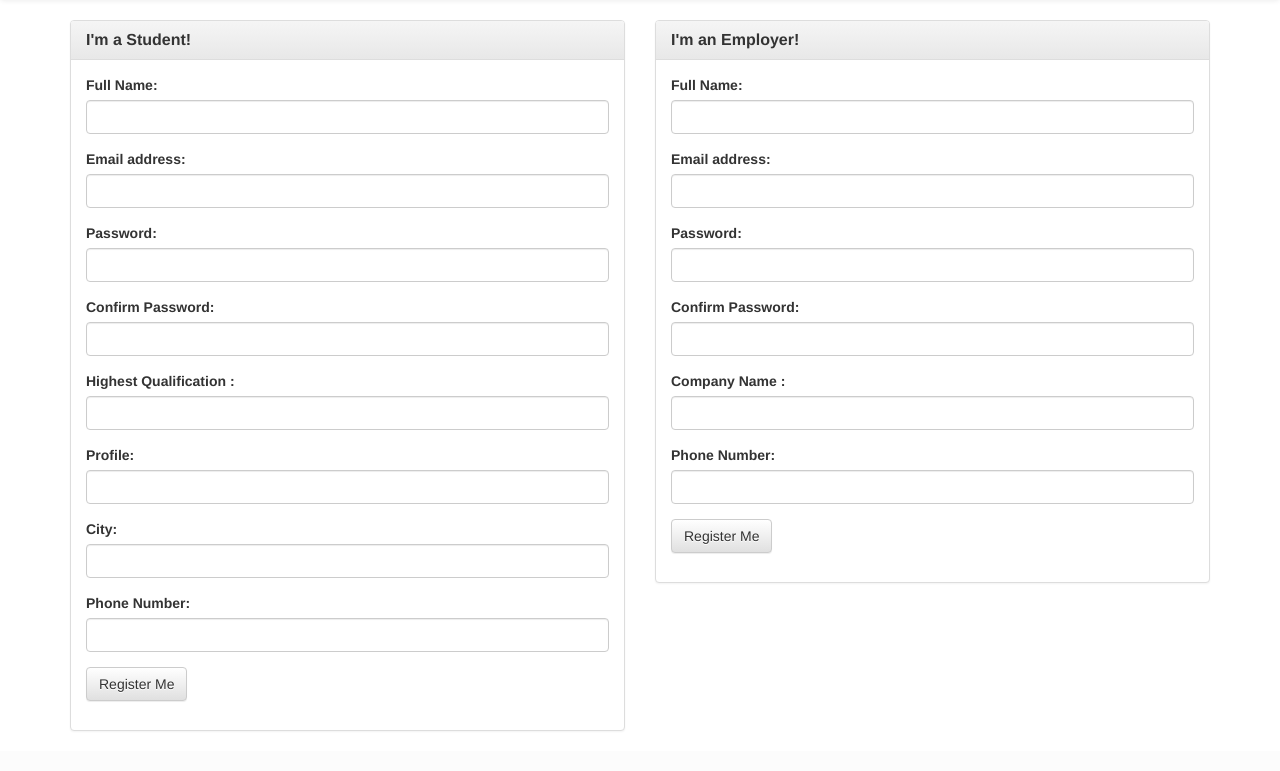
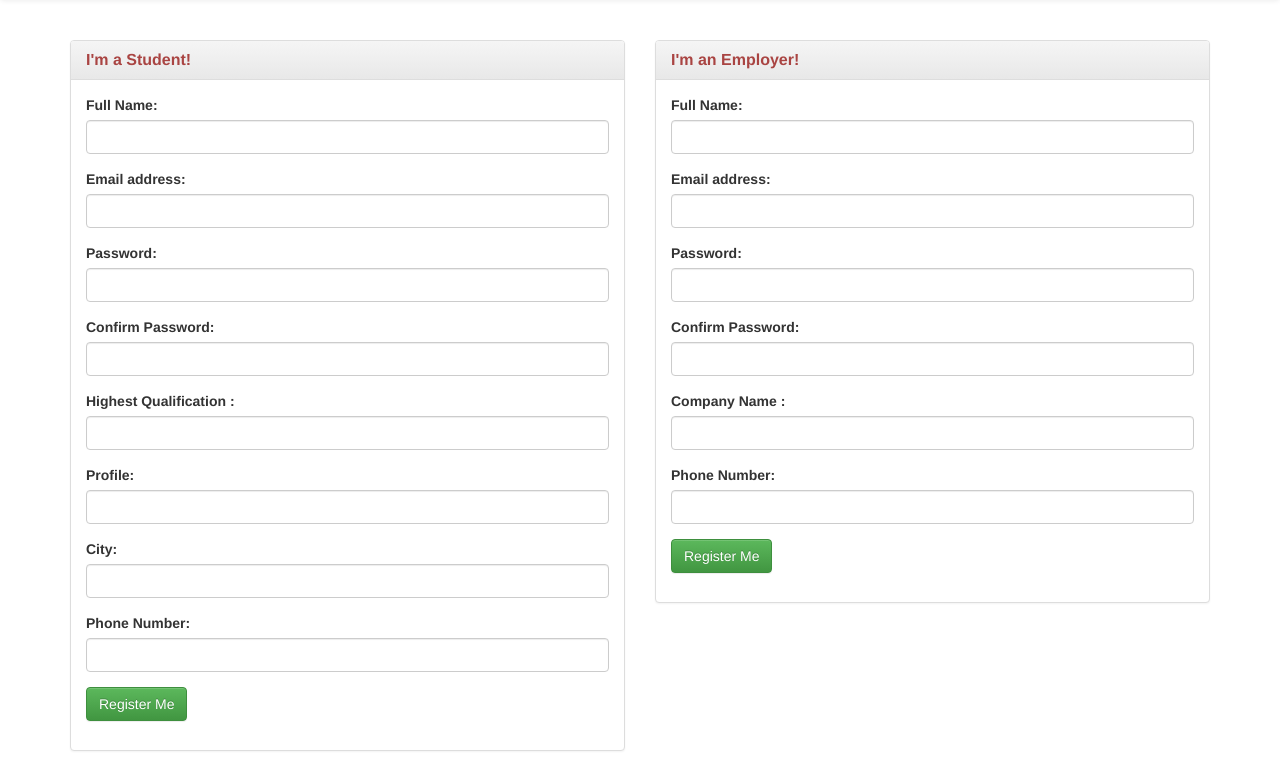
Before and after one commit to anshul2209/internshipPortal, a PHP site: page /register.php in a window 1280 px wide. Shown: the part 52-823 px from the top of the page. Before the commit the page ends 783 px from the top, so only its background shows below. Run offline with PHP 8.4, Linux system fonts and the light colour scheme.

Commit message:
Merge origin/master
Conflicts:
	Project.txt
	classes/database.class.php
	classes/register.class.php
	classes/session.class.php
	generic.php
	index.php
	login.php
	register.php

```diff
--- a/classes/database.class.php
+++ b/classes/database.class.php
@@ -3,12 +3,12 @@
 
 class database {
 
-    //protected $db_name = 'cufaabuvvc';
-    //protected $db_user = 'cufaabuvvc';
-    //protected $db_pass = 'aGK7PjpqQ8';
-    protected $db_name = 'Internship';
-    protected $db_user = 'root';
-    protected $db_pass = '';
+    protected $db_name = 'cufaabuvvc';
+    protected $db_user = 'cufaabuvvc';
+    protected $db_pass = 'aGK7PjpqQ8';
+    //protected $db_name = 'Internship';
+   // protected $db_user = 'root';
+ //   protected $db_pass = '';
     protected $db_host = 'localhost';
 
 
--- a/register.php
+++ b/register.php
@@ -38,7 +38,7 @@ if (isset($_POST['submit-studentform'])) {
 
 if(empty($studentfullname) || empty($studentemail)|| empty($studentpassword) || empty($studentconfirmpassword) || empty($qualification) || empty($profile) || empty($city) || empty($studentphone) ){
     $succes=false;
-    $error .="All the fields are mandatory.Please Fil";
+    $error .=" All the fields are mandatory ";
 }
     //validate that the form was filled out correctly
     //check to see if user name already exists
@@ -92,6 +92,11 @@ if (isset($_POST['submit-employerform'])) {
 
     //validate that the form was filled out correctly
     //check to see if user name already exists
+    if (empty($employerfullname) || empty($employeremail) || empty($employerpassword) || empty($employerconfirmpassword) || empty($employerphone) || empty($companyname)) {
+    $error  .= ' Please fill All Fields' ;
+    $success = false;
+}
+
     if ($session->checkEmailExists($employeremail)) {
         $error .= "That Email is already registered please login.<br/> \n\r";
         $success = false;
@@ -142,13 +147,14 @@ if (isset($_POST['submit-employerform'])) {
         </div>
 
         <?php echo ($error != "") ? $error : ""; ?>
+        <br>
         <div class="container">
             <div class="row">
                 <div class="col-md-6">
                 <div class="panel panel-default" id="studentregister">
                     <div class="panel-heading">
                         <h2 class="panel-title pull-left">
-                            <strong> I'm a Student! </strong>
+                            <strong class="text-danger"> I'm a Student! </strong>
                         </h2>
                         <div class='clearfix'></div>
                     </div>
@@ -187,7 +193,7 @@ if (isset($_POST['submit-employerform'])) {
                                 <input type="text" value="<?php echo $studentphone; ?>"  class="form-control" id="phone" name="studentphone">
                             </div>
 
-                            <button type="submit" class="btn btn-default" name="submit-studentform">Register Me</button>
+                            <button type="submit" class="btn btn-success" name="submit-studentform">Register Me</button>
                         </form>
                     </div>
                 </div>
@@ -196,7 +202,7 @@ if (isset($_POST['submit-employerform'])) {
                 <div class="panel panel-default" id="employerregister">
                     <div class="panel-heading">
                         <h2  class="panel-title pull-left">
-                            <strong> I'm an Employer!</strong>
+                           <strong class="text-danger">I'm an Employer!</strong>
                         </h2>
                         <div class='clearfix'></div>
                     </div>
@@ -228,7 +234,7 @@ if (isset($_POST['submit-employerform'])) {
                                 <input type="text" value="<?php echo $employerphone; ?>"  class="form-control" id="employerphone" name="employerphone">
                             </div>
 
-                            <button type="submit" class="btn btn-default" name="submit-employerform">Register Me</button>
+                            <button type="submit" class="btn btn-success" name="submit-employerform">Register Me</button>
                         </form>
                     </div>
                 </div>
```
